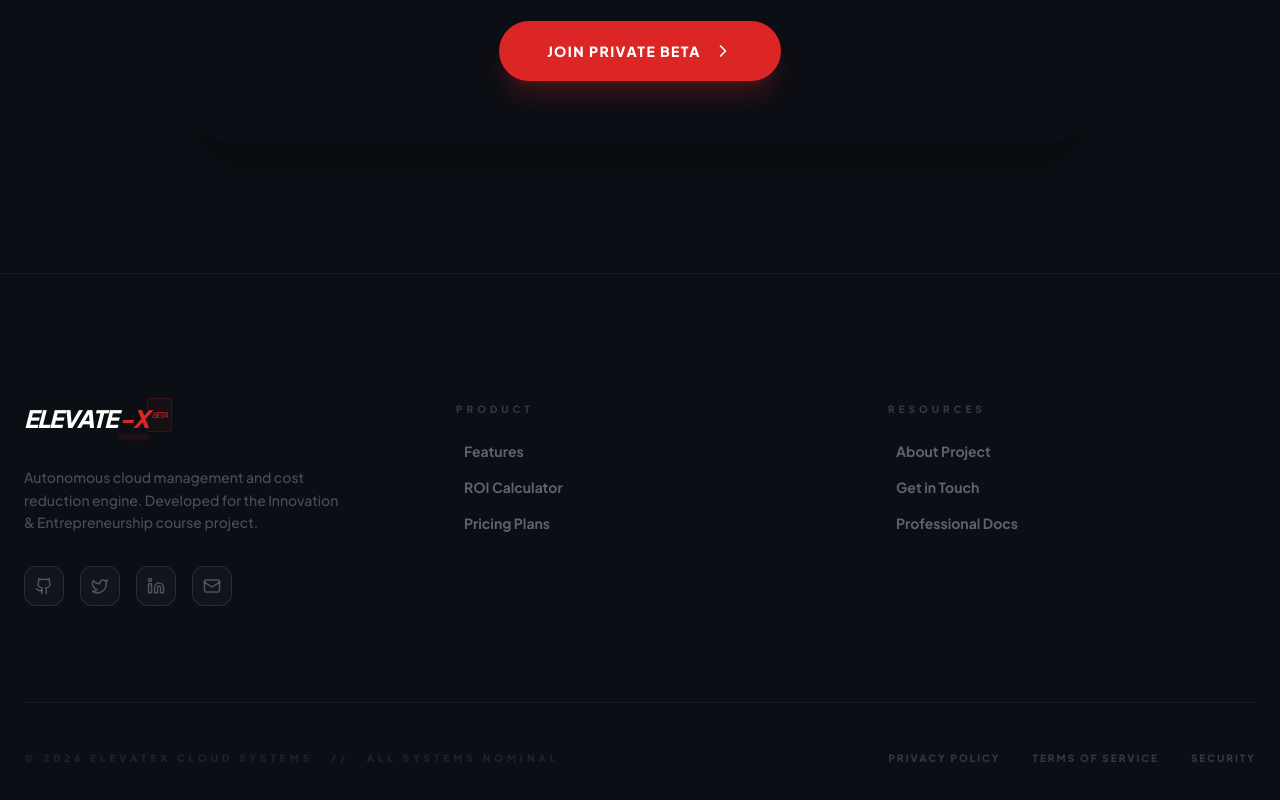
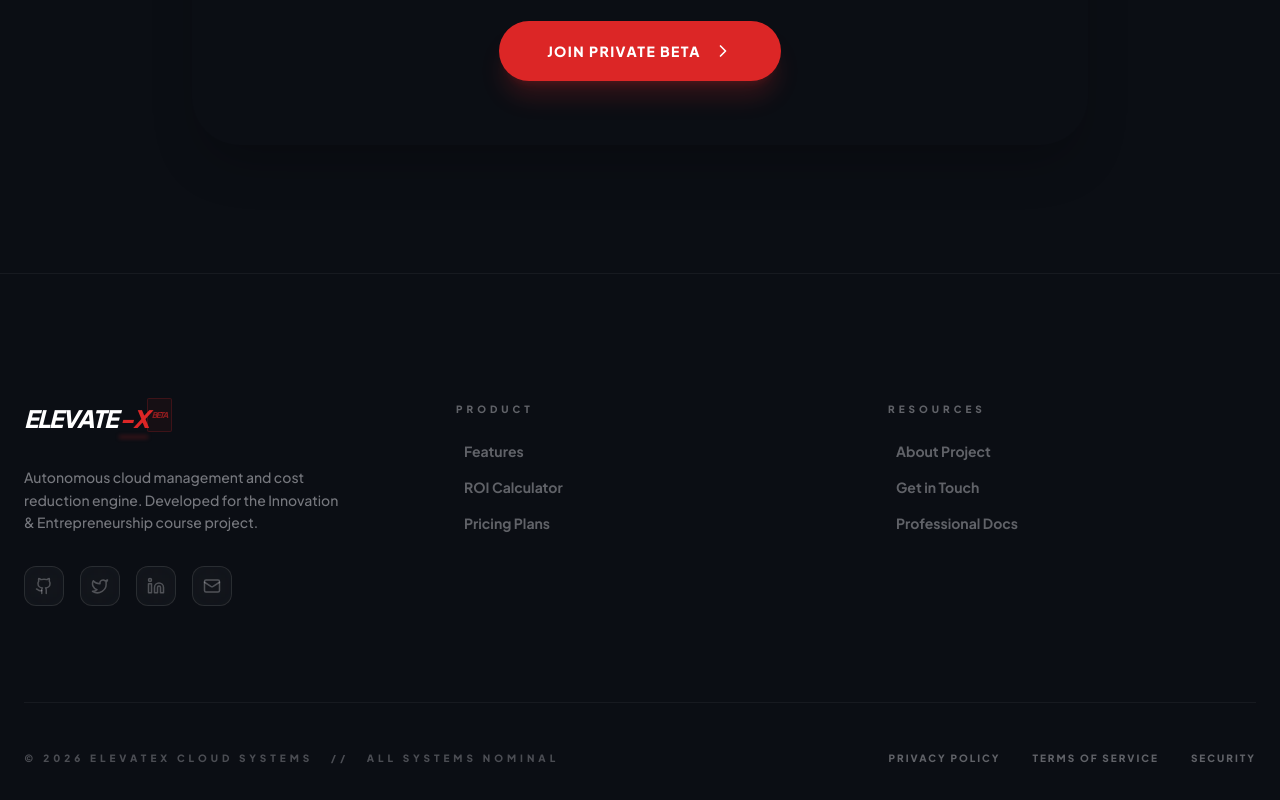
Before and after one commit to gvraghuveer/elevatex, a Next.js app: page / in a window 1280 px wide. Shown: the part 5129-5929 px from the top of the page. Built offline with nearby package versions, Linux system fonts and the light colour scheme.

Commit message:
Integrated Vercel Speed Insights for analytics, improved footer text readability, and configured the official logo as the site favicon.

```diff
--- a/app/layout.tsx
+++ b/app/layout.tsx
@@ -6,6 +6,7 @@ import SystemHUD from "@/components/common/SystemHUD";
 import FloatingDock from "@/components/common/FloatingDock";
 
 import DemoNotice from "@/components/common/DemoNotice";
+import { SpeedInsights } from "@vercel/speed-insights/next";
 
 const font = Plus_Jakarta_Sans({ subsets: ["latin"] });
 
@@ -28,6 +29,7 @@ export default function RootLayout({
         <FloatingDock />
         <DemoNotice />
         {children}
+        <SpeedInsights />
       </body>
     </html>
   );
--- a/components/marketing/Footer.tsx
+++ b/components/marketing/Footer.tsx
@@ -12,7 +12,7 @@ export default function Footer() {
           {/* Brand Column */}
           <div className="space-y-8">
             <Logo />
-            <p className="text-sm text-foreground/30 font-medium leading-relaxed max-w-xs">
+            <p className="text-sm text-foreground/50 font-medium leading-relaxed max-w-xs">
               Autonomous cloud management and cost reduction engine. Developed for the Innovation & Entrepreneurship course project.
             </p>
             <div className="flex gap-4">
@@ -26,7 +26,7 @@ export default function Footer() {
 
           {/* Product Column */}
           <div className="space-y-6">
-             <h4 className="text-[10px] font-black uppercase tracking-[0.4em] text-foreground/20">Product</h4>
+             <h4 className="text-[10px] font-black uppercase tracking-[0.4em] text-foreground/40">Product</h4>
              <ul className="space-y-4">
                 <FooterLink href="/features">Features</FooterLink>
                 <FooterLink href="/roi">ROI Calculator</FooterLink>
@@ -36,7 +36,7 @@ export default function Footer() {
 
           {/* Company Column */}
           <div className="space-y-6">
-             <h4 className="text-[10px] font-black uppercase tracking-[0.4em] text-foreground/20">Resources</h4>
+             <h4 className="text-[10px] font-black uppercase tracking-[0.4em] text-foreground/40">Resources</h4>
              <ul className="space-y-4">
                 <FooterLink href="/about">About Project</FooterLink>
                 <FooterLink href="/contact">Get in Touch</FooterLink>
@@ -46,10 +46,10 @@ export default function Footer() {
         </div>
 
         <div className="pt-12 border-t border-white/5 flex flex-col md:flex-row justify-between items-center gap-8">
-           <p className="text-[10px] font-black uppercase tracking-[0.4em] text-foreground/10">
+           <p className="text-[10px] font-black uppercase tracking-[0.4em] text-foreground/30">
               &copy; 2026 ELEVATEX CLOUD SYSTEMS &nbsp; // &nbsp; ALL SYSTEMS NOMINAL
            </p>
-           <div className="flex gap-8 text-[10px] font-black uppercase tracking-[0.2em] text-foreground/20">
+           <div className="flex gap-8 text-[10px] font-black uppercase tracking-[0.2em] text-foreground/40">
               <Link href="/privacy" className="hover:text-primary transition-colors">Privacy Policy</Link>
               <Link href="/terms" className="hover:text-primary transition-colors">Terms of Service</Link>
               <Link href="/security" className="hover:text-primary transition-colors">Security</Link>
```
Also changed, not shown: package.json (+10 -9 lines), 2 other files (tests, documents, lock files or other folders).
